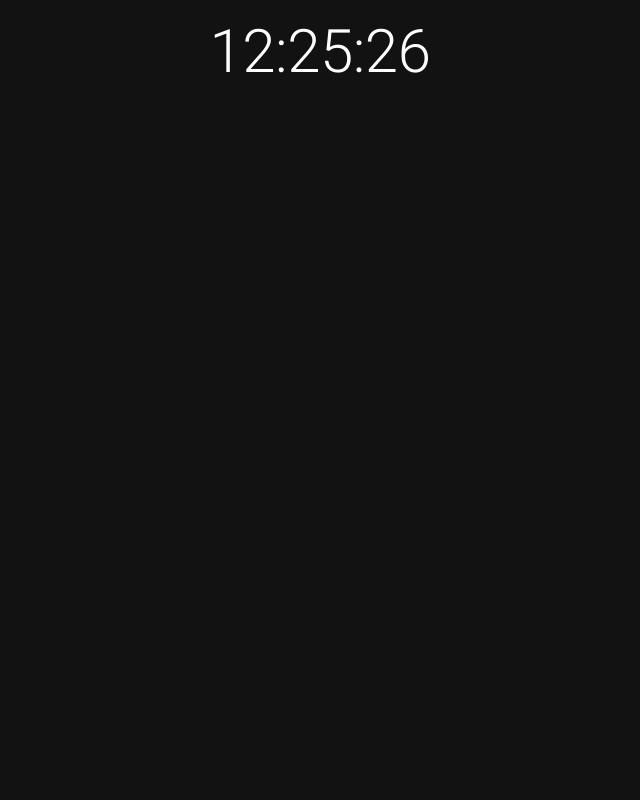
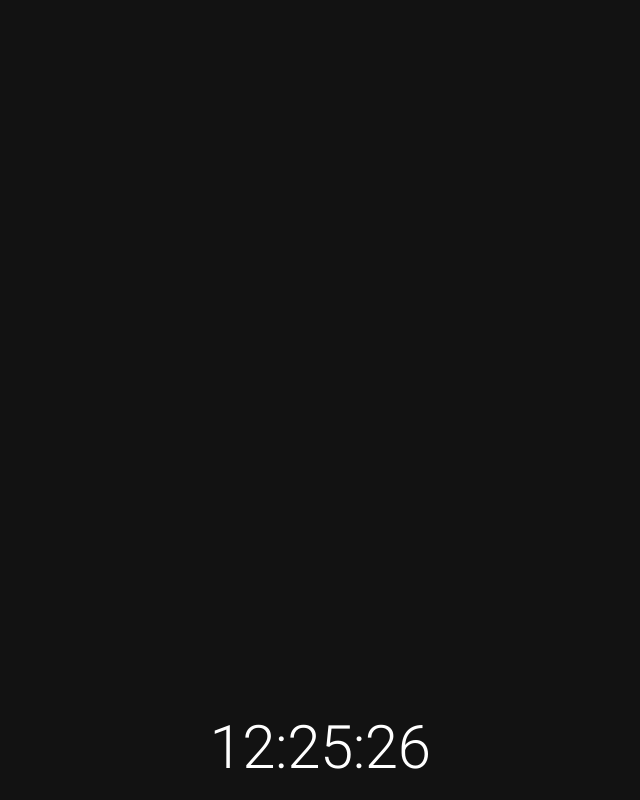
Before and after one commit to timmo001/browser-overlay, a Next.js app: page / in a window 1280 px wide. Shown: the whole page, without its empty margins (320-960 px from the left). Built offline with nearby package versions, Linux system fonts and the light colour scheme.

Commit message:
Move clock

```diff
--- a/pages/index.tsx
+++ b/pages/index.tsx
@@ -27,12 +27,12 @@ const Home: NextPage = () => {
         <GridComponent
           items={[
             <Typography key={0} component="span" variant="h2"></Typography>,
-            <Typography key={1} component="span" variant="h2">
+            <Typography key={1} component="span" variant="h2"></Typography>,
+            <Typography key={2} component="span" variant="h2"></Typography>,
+            <Typography key={3} component="span" variant="h2"></Typography>,
+            <Typography key={4} component="span" variant="h2">
               <Moment format="HH:mm:ss" interval={500} />
             </Typography>,
-            <Typography key={2} component="span" variant="h2"></Typography>,
-            <Typography key={3} component="span" variant="h2"></Typography>,
-            <Typography key={4} component="span" variant="h2"></Typography>,
             <Typography key={5} component="span" variant="h2"></Typography>,
           ]}
         />
```
